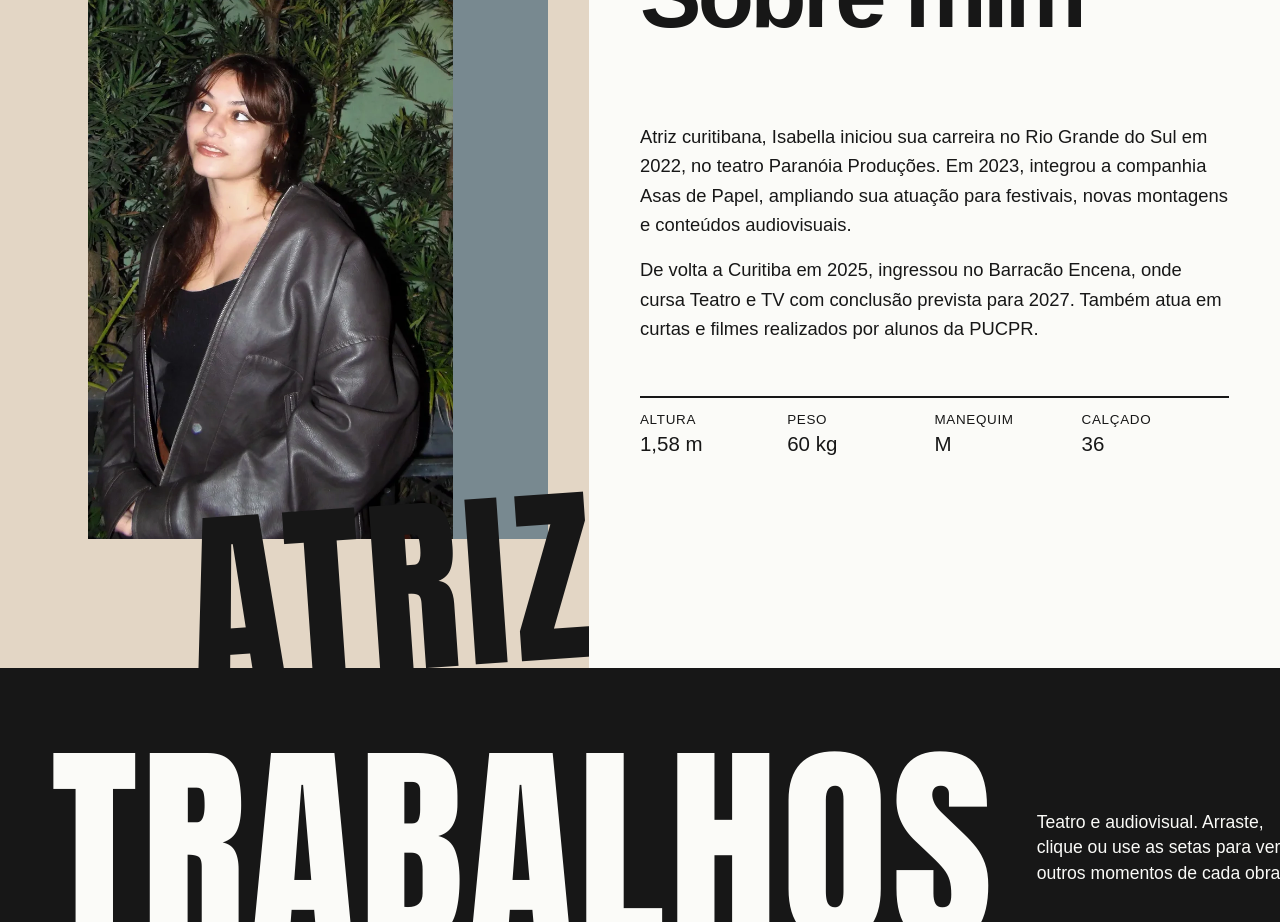
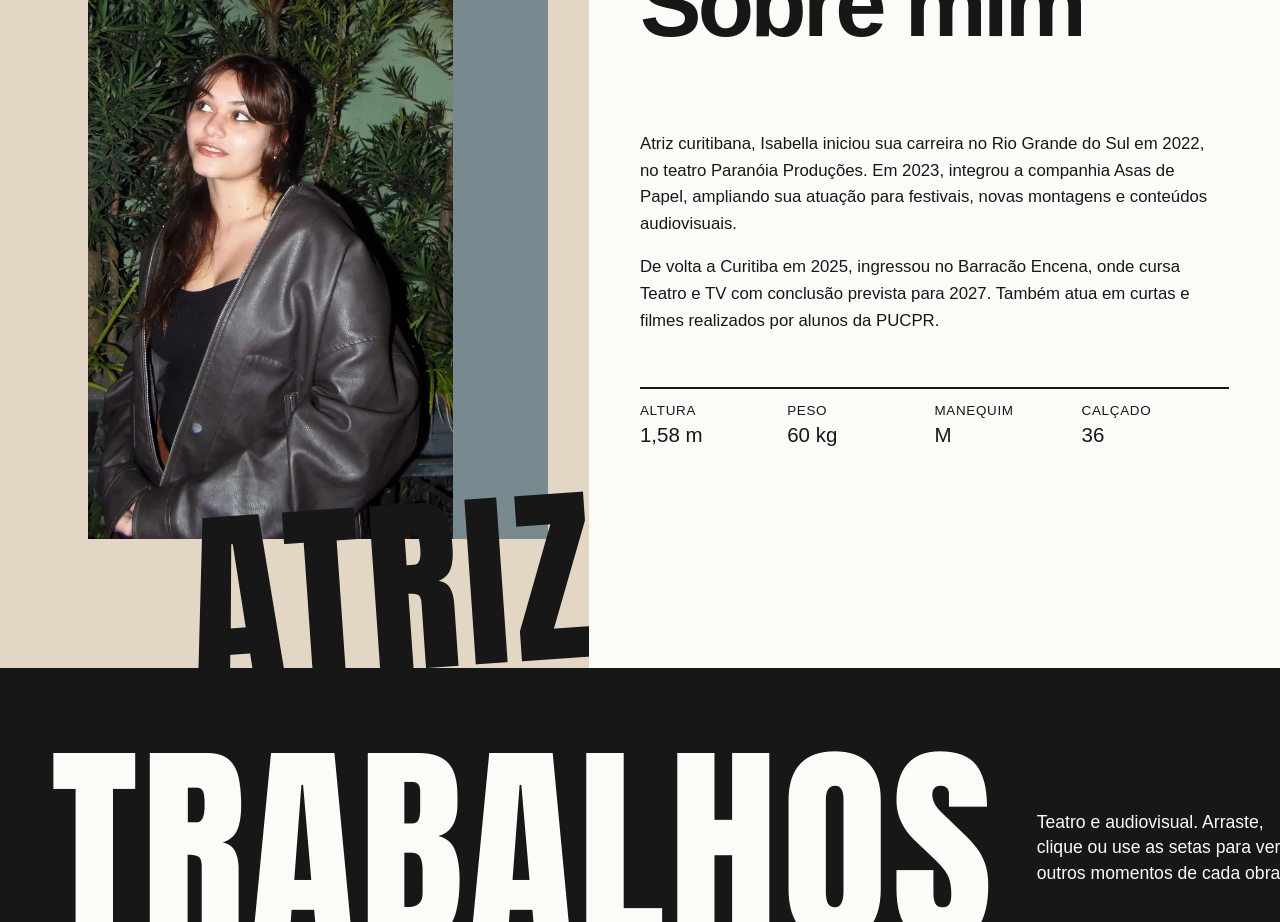
Before and after one commit to luis-ota/isabella-monteiro, a React (Vite) app: page / in a window 1280 px wide. Shown: the part 1140-2062 px from the top of the page. Built offline with nearby package versions, Linux system fonts and the light colour scheme; a web font is replaced by a local one.

Commit message:
fix: texto do sobre mim um pouco menor

```diff
--- a/src/styles.css
+++ b/src/styles.css
@@ -399,7 +399,7 @@ img {
 .about-copy > p {
   width: min(100%, 61ch);
   margin: 0;
-  font-size: 1.15rem;
+  font-size: 1.05rem;
   line-height: 1.6;
 }
 
```
